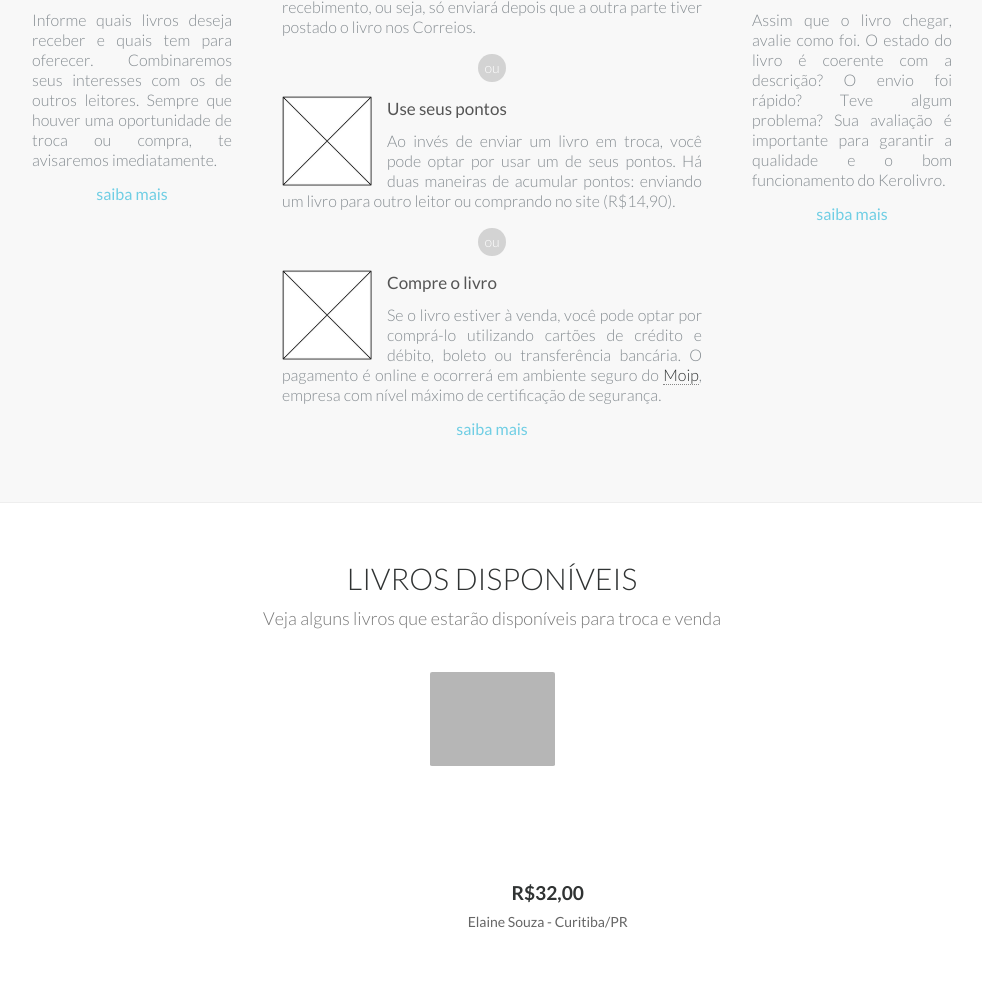
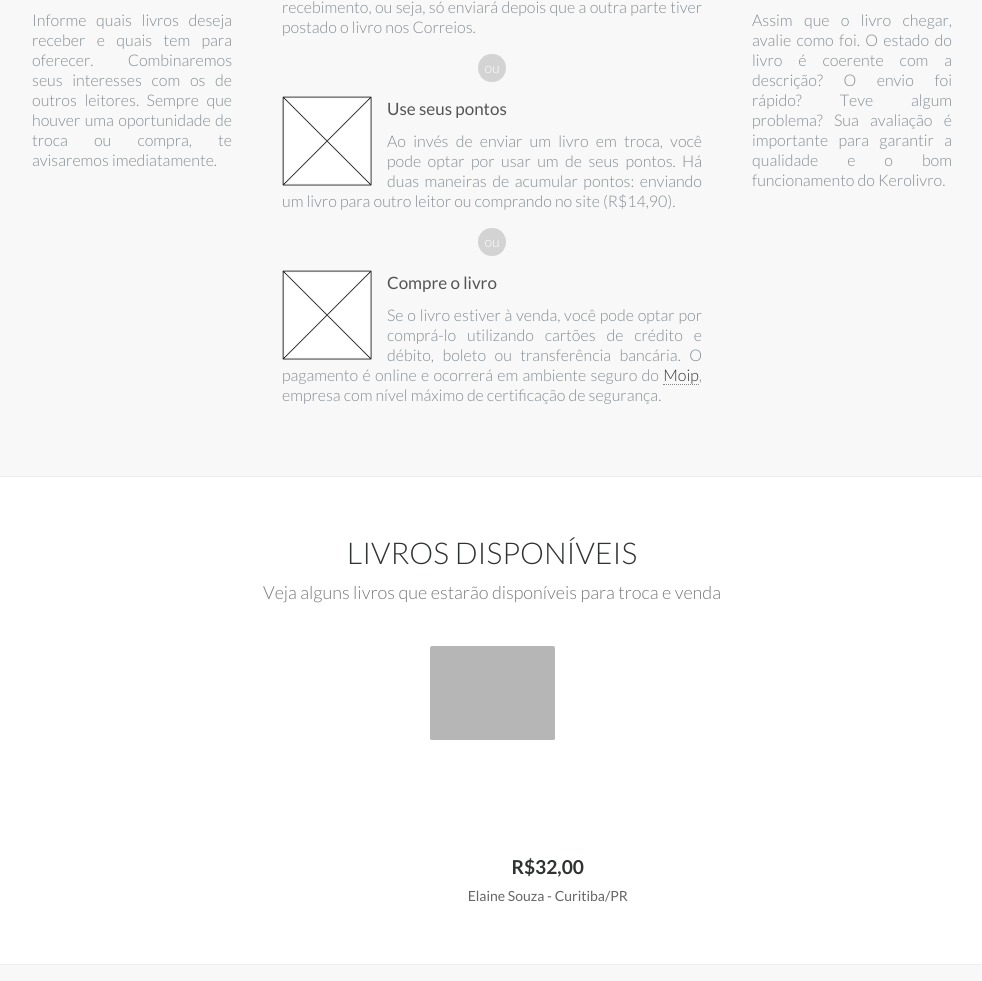
Before and after one commit to maurokobayashi/kerolivro, a plain HTML site: page index.html in a window 1280 px wide. Shown: the part 1989-2970 px from the top of the page, without its empty margins (148-1130 px from the left). Drawn offline with Linux system fonts and the light colour scheme; files that its build step writes are made by us from their sources; grey boxes are pictures that could not be loaded; a script that the page names is missing.

Commit message:
retirando links saiba mais

```diff
--- a/index.html
+++ b/index.html
@@ -210,9 +210,9 @@
                         <img src="image/image-mockup.png">
                         <p>Informe quais livros deseja receber e quais tem para oferecer. Combinaremos seus interesses com os de outros leitores. Sempre que houver uma oportunidade de troca ou compra, te avisaremos imediatamente.</p>
                     </div>
-                    <div class="footer">
+                    <!-- <div class="footer">
                         <a href="#bla">saiba mais</a>
-                    </div>
+                    </div> -->
                 </div>
                 <div class="six columns">
                     <div class="header">
@@ -244,9 +244,9 @@
                             <p>Se o livro estiver à venda, você pode optar por comprá-lo utilizando cartões de crédito e débito, boleto ou transferência bancária. O pagamento é online e ocorrerá em ambiente seguro do <a href="https://www.moip.com.br" target="_blank">Moip</a>, empresa com nível máximo de certificação de segurança.</p>
                         </div>
                     </div>
-                    <div class="footer">
+                    <!-- <div class="footer">
                         <a href="#bla">saiba mais</a>
-                    </div>
+                    </div> -->
                 </div>
                 <div class="three columns">
                     <div class="header">
@@ -257,9 +257,9 @@
                         <img src="image/image-mockup.png">
                         <p>Assim que o livro chegar, avalie como foi. O estado do livro é coerente com a descrição? O envio foi rápido? Teve algum problema? Sua avaliação é importante para garantir a qualidade e o bom funcionamento do Kerolivro.</p>
                     </div>
-                    <div class="footer">
+                    <!-- <div class="footer">
                         <a href="#bla">saiba mais</a>
-                    </div>
+                    </div> -->
                 </div>
             </div>
         </section>
```
